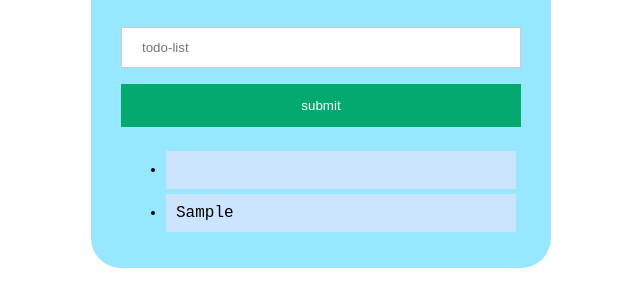
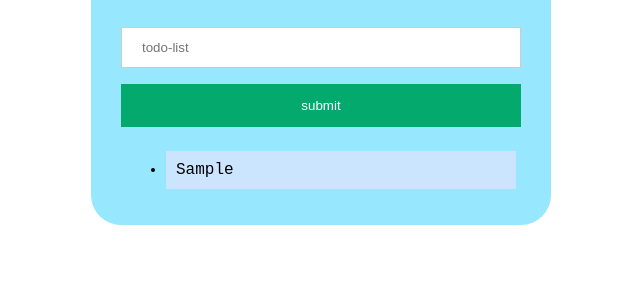
Before and after one commit to dts-kominfo-rea2a/challenge-08-mauliditapin2, a website: page index.html in a window 1280 px wide. Both pictures are taken after typing "Sample" into the empty fields and a click on the button "submit". Shown: the part 112-418 px from the top of the page, without its empty margins (319-959 px from the left). Drawn offline with Linux system fonts and the light colour scheme.

Commit message:
commit ketujuh - challenge-08-maulidirahman-152235865100-4

```diff
--- a/index.html
+++ b/index.html
@@ -63,26 +63,16 @@ ul li {
         <div  class="head" id="todo-subtitle">
           <h5>~Today I Need to~</h5>
         </div>
-        <div style="display: flex;">
-            <input placeholder="todo-list" class="input" type="text" id="todo-input" style="">
-
-        </div>
-        <div>
-          <button class="button"  id="todo-submit">submit</button>
-        </div>
-        <div>
-          <ul id="todo-output">
-            <li></li>
-          </ul>
-        </div>
       </div>
 
       <!-- Section: input -->
       <!-- TODO: Buatlah sebuah input bertipe text dengan id todo-input -->
       <!-- TODO: Buatlah sebuah button dengan id todo-submit -->
-
+      <input placeholder="todo-list" class="input" type="text" id="todo-input" style="">
+      <button class="button"  id="todo-submit">submit</button>
       <!-- Section output -->
       <!-- TODO: Buatlah sebuah <ul> dengan id todo-output -->
+        <ul id="todo-output"> </ul>
     </div>
 
     <!-- ! Untuk tantangan ini, script jangan diubah ke external js yah ! -->
@@ -98,7 +88,7 @@ ul li {
       // Jangan ubah cara deklarasi fungsinya, cukup isi saja
       function fnClickHandler(toDoItem) {
         let li = document.createElement('li');
-        li.appendChild(document.createTextNode(input.value));
+        li.innerHTML = input.value;
         output.appendChild(li);
         input.value="";
       }
```
